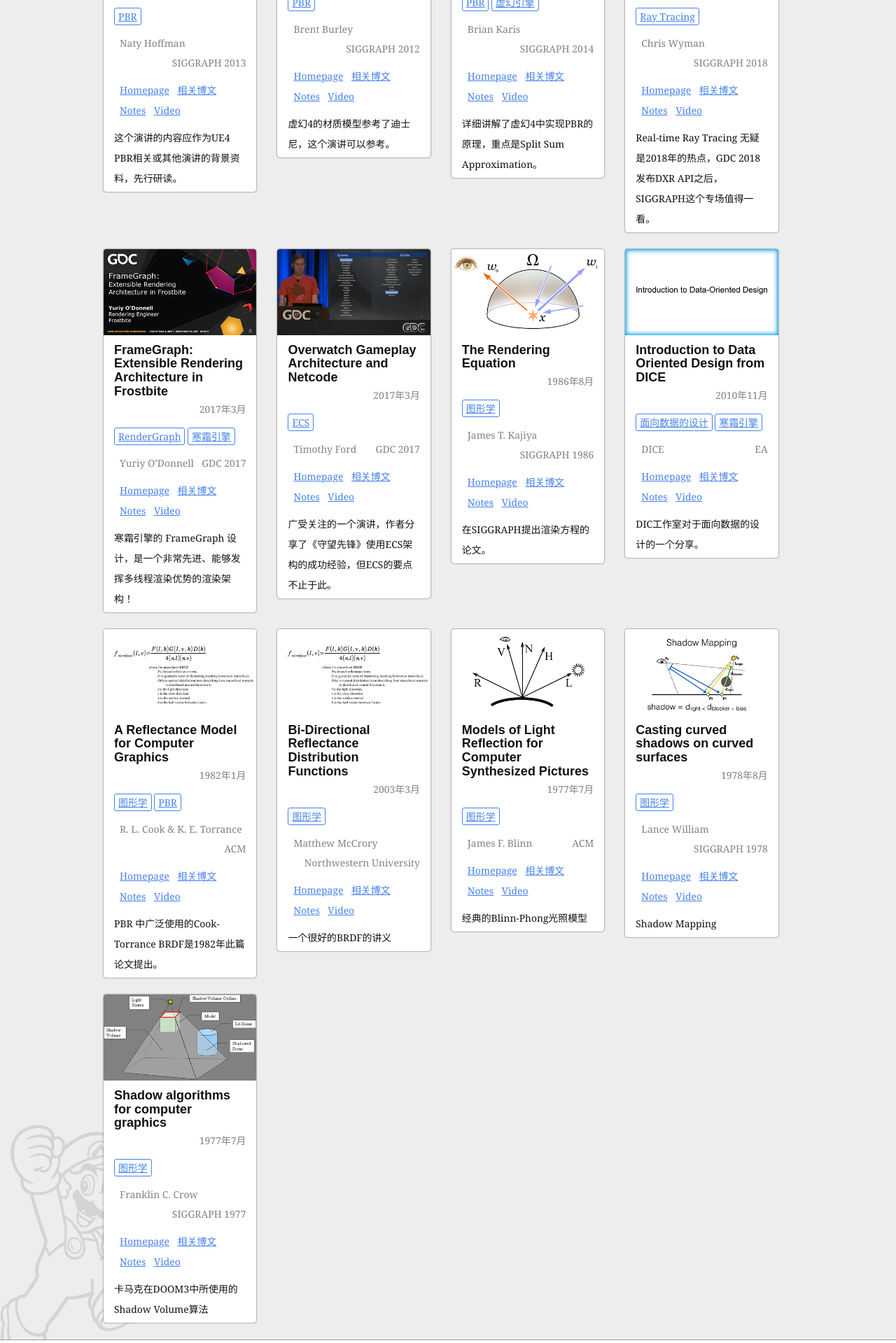
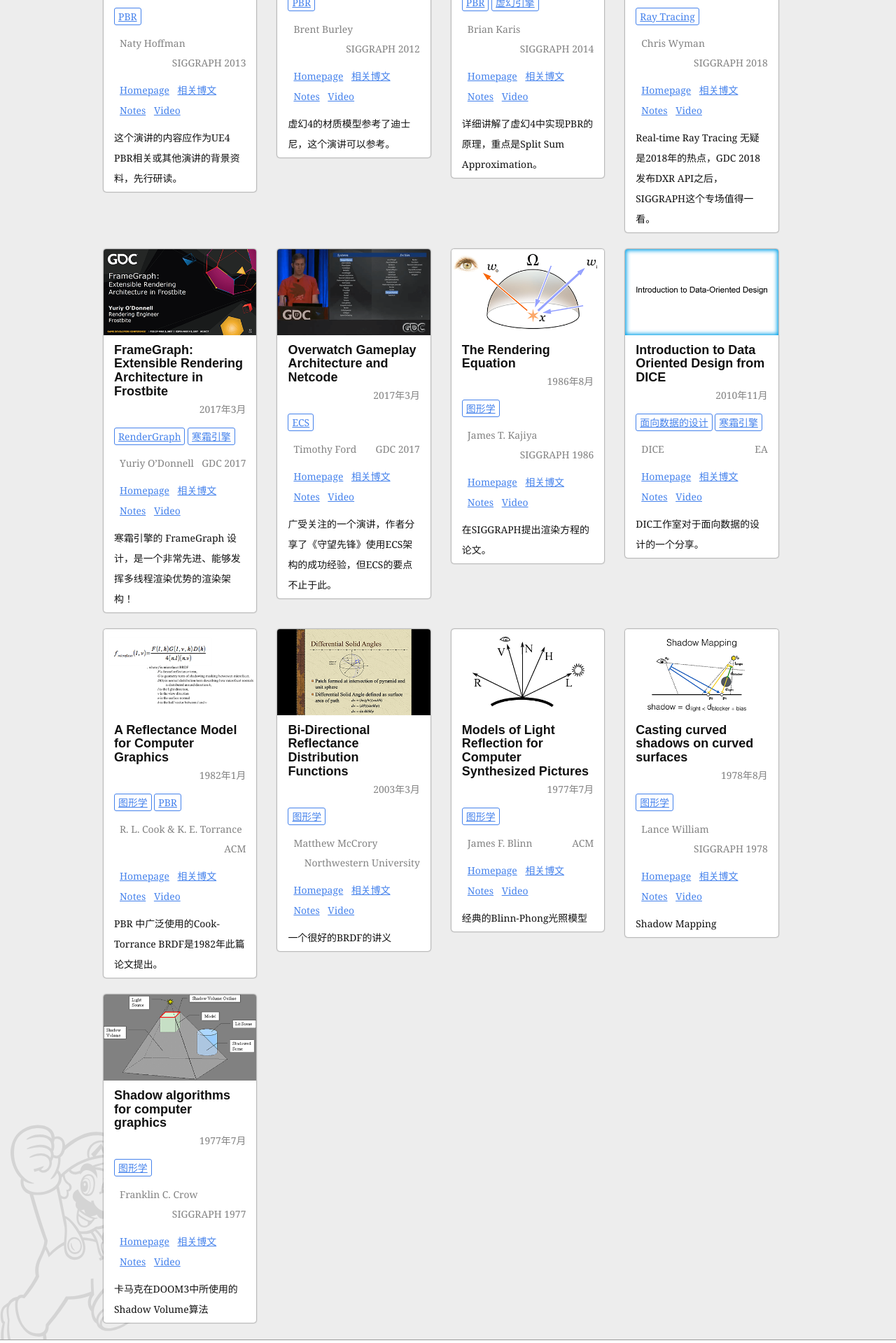
Before and after one commit to neil3d/neil3d.github.io, a Jekyll site: the page built from reading/index.html, in a window 1280 px wide. Shown: the part 847-2766 px from the top of the page at 70% size. Built offline with Jekyll 4.4.1, drawn with Linux system fonts in a browser that asks for light colours; comment, search, counter and statistics services are not loaded.

Commit message:
add BRDF lecture thumb

```diff
--- a/_data/readings.json
+++ b/_data/readings.json
@@ -188,7 +188,7 @@
     "date": "2003年3月",
     "publisher": "Northwestern University",
     "tags": "图形学",
-    "thumb": "assets/thumb/cook-brdf.png",
+    "thumb": "assets/thumb/brdf-lecture.png",
     "video": "",
     "url": "assets/slides/week5.globillum.McCrory.ppt",
     "my_blog": "",
```
Also changed, not shown: reading/assets/thumb/brdf-lecture.png (added), 1 other file.
